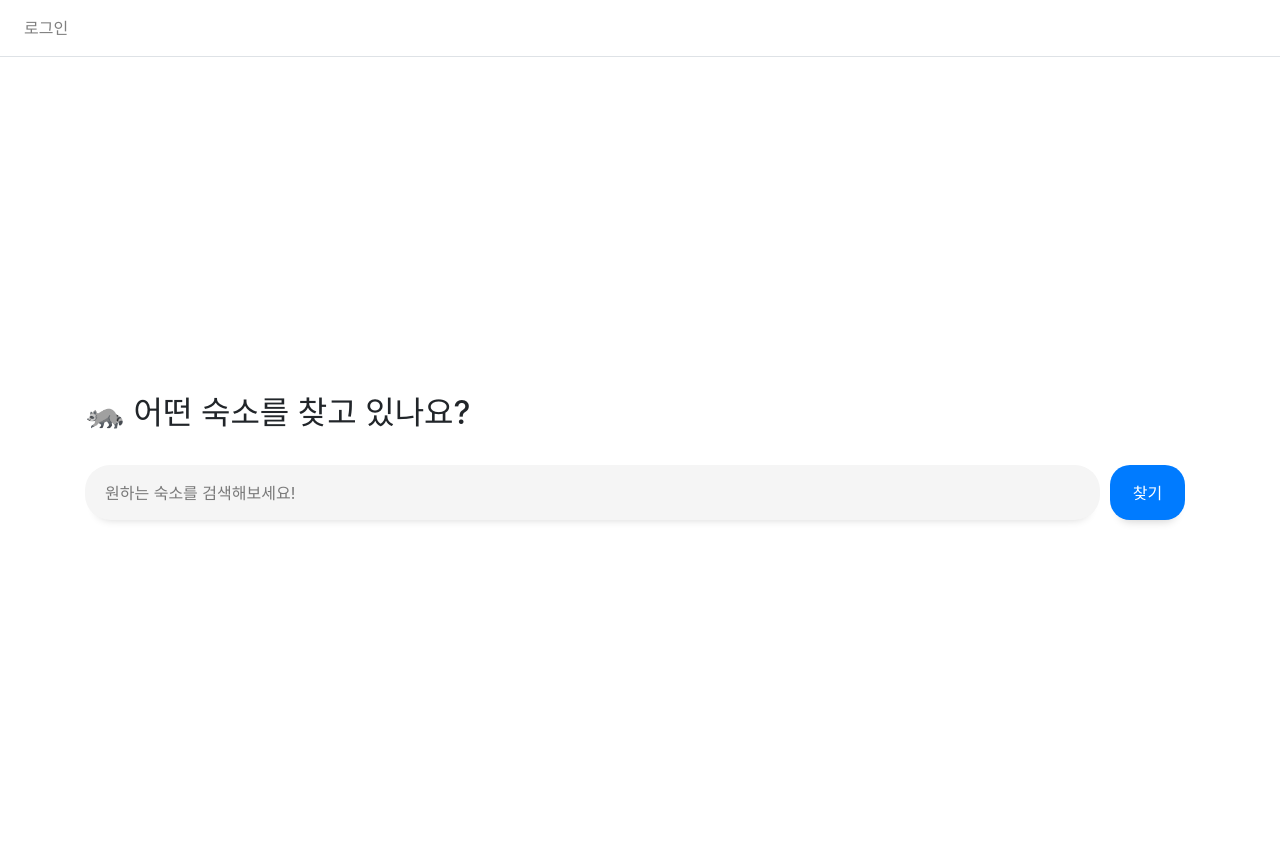
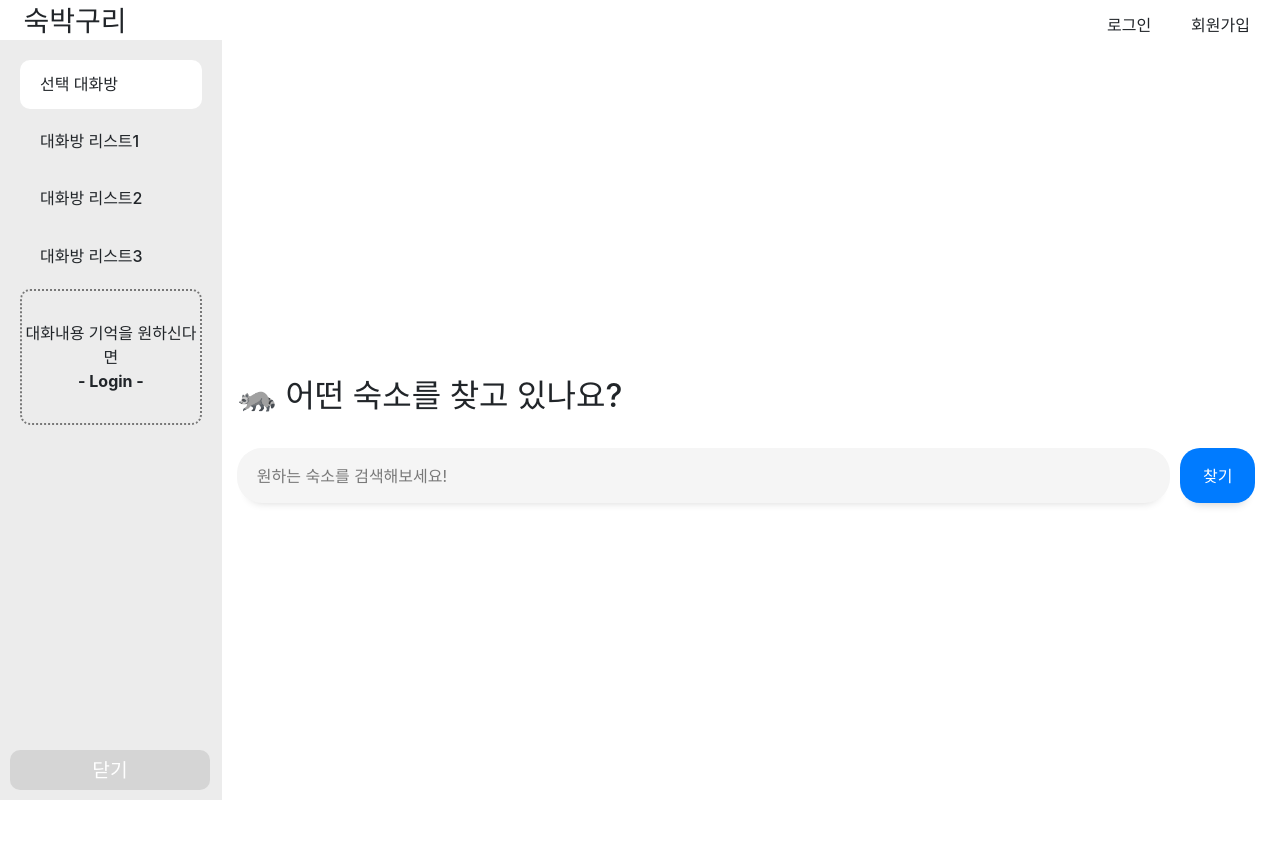
Before and after one commit to SKNETWORKS-FAMILY-AICAMP/SKN07-4th-1Team, a Django app: page / in a window 1280 px wide. After the commit the page ends 800 px from the top, so only its background shows below. Run offline with Django 4.2, Linux system fonts and the light colour scheme; some libraries are stand-ins or nearby versions.

Commit message:
화면 병합

```diff
--- a/static/style.css
+++ b/static/style.css
@@ -2,7 +2,7 @@
 
 *{
     box-sizing: border-box;
-    margin:0;
+    margin:0; padding: 0;
 }
 
 .box-wrap{
@@ -91,3 +91,106 @@
     height: fit-content;
     background-color: rgb(222, 214, 250);
 }
+
+
+/* nav */
+html,body{
+    width: 100%; height: 100%;
+}
+
+#out_box{
+    width: 100%; height: 100%;
+}
+#top_box{
+    width: 100%; height: 40px;
+    padding: 5px 0;
+    display: flex;
+    justify-content: space-between;
+    line-height: 40px;
+}
+#logo{
+    display: flex;
+    width: 150px; height: 100%;
+}
+#logo>h3{
+    width: 100%; height: 100%;
+    text-align: center;
+}
+#use_info{
+    display: flex;
+    gap: 10px;
+}
+#use_info>p{
+    margin-right: 30px;
+    cursor: pointer;
+}
+
+
+#main_box{
+    width: 100%; height: 100%;
+    display: flex;
+}
+#side_box.on{
+    display: block;
+    width: 260px; height: calc(100% - 40px);
+    padding: 20px;
+    background-color: #ececec;
+}
+#side_box.off{
+    display: none;
+}
+#side_box>h4{
+    padding: 15px 20px;
+    font-size: 1rem;
+}
+#side_box>h4:hover:not(.select_side){
+    background-color: #d5d5d5;
+    border-radius: 10px;
+    cursor: pointer;
+
+}
+#side_box>p{
+    padding: 30px 0;
+    text-align: center;
+    border: 2px dotted rgb(120, 120, 120);
+    border-radius: 10px;
+    cursor: pointer;
+}
+#side_box>p>strong{
+    text-align: center;
+    display: block;
+}
+.select_side{
+    background-color: white;
+    border-radius: 10px;
+}
+
+#side_onoff.open{
+    position: fixed;
+    bottom: 10px;
+    left: 10px;
+    background-color: #d5d5d5;
+    width: 200px; height: 40px;
+    text-align: center; line-height: 40px;
+    border-radius: 10px;
+    color: #fff;
+    font-size: 1.2rem;
+    cursor: pointer;
+}
+
+#side_onoff.close{
+    position: fixed;
+    bottom: 10px;
+    left: 10px;
+    background-color: #ffffff;
+    width: 60px; height: 40px;
+    text-align: center; line-height: 40px;
+    border-radius: 10px;
+    color: #aeaeae;
+    font-size: 1.2rem;
+    cursor: pointer;
+}
+
+#cont_box{
+    width: 100%;
+}
--- a/templates/base.html
+++ b/templates/base.html
@@ -10,16 +10,41 @@
     <title>SK AI 7</title>
 </head>
 <body>
-<!-- 로그인 및 네비 -->
+    <div id="out_box">
+    <!-- 네비 -->
     {% include "navbar.html" %}
+    <div id="main_box">
+        <div id="side_box" class="on">
+            <h4 class="select_side">선택 대화방</h4>
+            <h4>대화방 리스트1</h4>
+            <h4>대화방 리스트2</h4>
+            <h4>대화방 리스트3</h4>
+            <p>
+                대화내용 기억을 원하신다면
+                <strong> - Login - </strong>
+            </p>
 
-<!-- 컨텐츠 -->
+        </div>
+        <div id="cont_box">
             {% block content %}
             {% endblock %}
+        </div>
+    </div>
+    <span id="side_onoff" class="open">닫기</span>
+    <!-- 컨텐츠 -->
+
 
     <script src="{% static 'jquery-3.4.1.min.js' %}"></script>
     <script src="{% static 'bootstrap.min.js' %}"></script>
     {% block script %}
     {% endblock %}
+</div>
 </body>
 </html>
+<script src="https://code.jquery.com/jquery-3.6.0.min.js"></script>
+<script>
+$('#side_onoff').on('click', function() {
+    $(this).toggleClass('open close').text($(this).hasClass('open') ? '닫기' : '열기');
+    $('#side_box').toggleClass('on off');
+});
+</script>
--- a/templates/navbar.html
+++ b/templates/navbar.html
@@ -1,19 +1,13 @@
-<nav class="navbar navbar-expand-lg navbar-light bg-list border-bottom">
-    <!-- <a class="navbar-brand" href="#" >Sk 7기 어쩌구</a> -->
-    <button class="navbar-toggler ml-auto" type="button" data-toggle="collapse" data-target="#navbarNav"
-    aria-controls="navbarnav" aria-expanded="false" aria-label="Toggle navigation">
-    </button>
-    <div class="collapse navbar-collapse flex-grow-0" id="navbarNav">
-        <ul class="navbar-nav">
-            <li class="nav-item">
-                <a class="nav-link" href="#">로그인</a>
-                <!-- {% if user.is_authenticated %}
-                    <a class="nav-link" href="#">{{ user.username }}</a>
-                    <a class="nav-link" href="#">로그아웃</a>
-                {%  else %}
-                    <a class="nav-link" href="#">로그인</a>
-                {% endif %} -->
-            </li>
-        </ul>
+<div id="top_box">
+    <div id="logo" class="in_top">
+        <h3>숙박구리</h3>
     </div>
-</nav>
+    <div id="use_info" class="in_top">
+        {% if user.is_authenticated %}
+            <p href="">로그아웃</p>
+        {%  else %}
+            <p href="">로그인</p>
+            <p href="">회원가입</p>
+        {% endif %}
+    </div>
+</div>
```
Also changed, not shown: 2 other files. Lines whose indentation alone changed are shown as unchanged.
